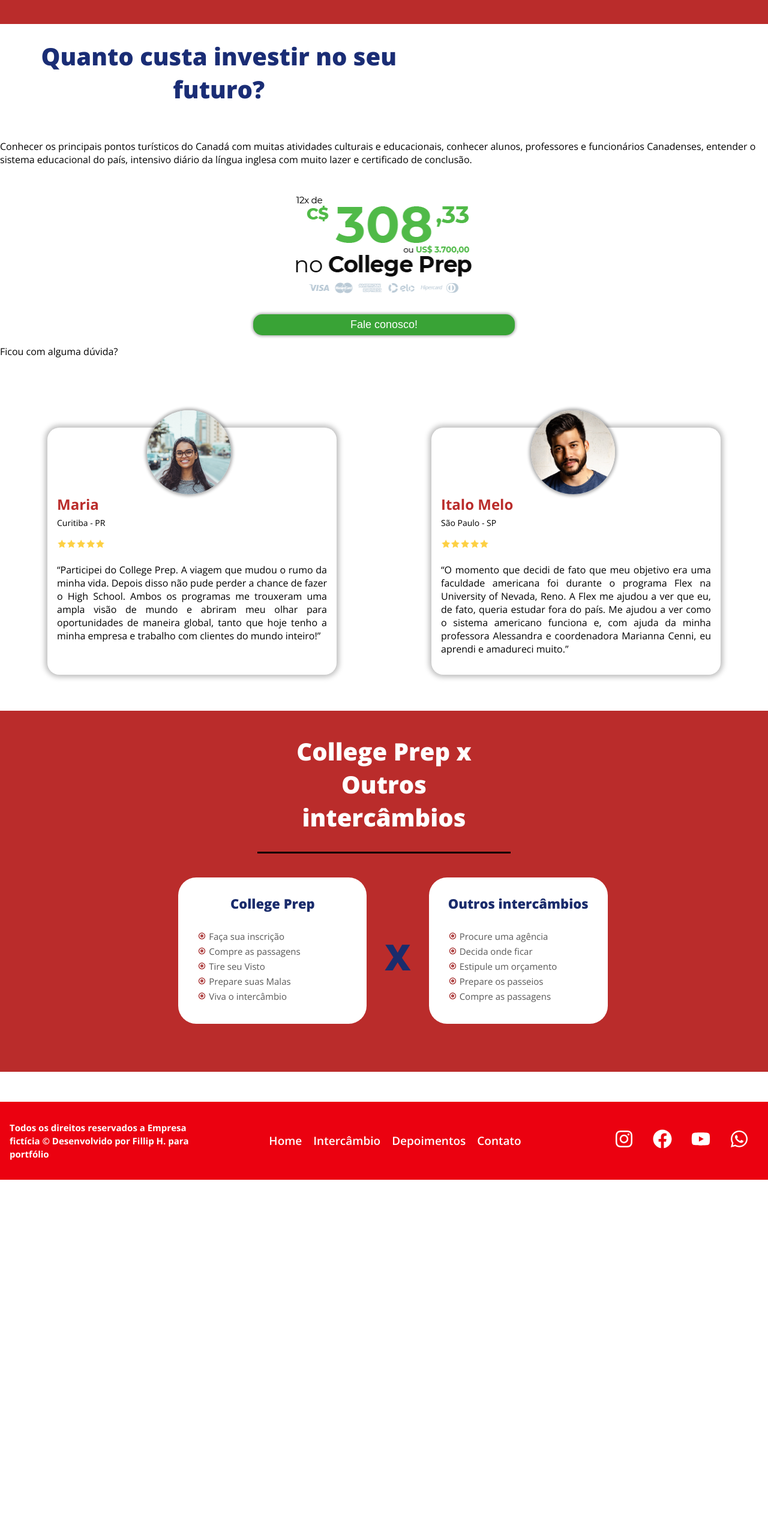
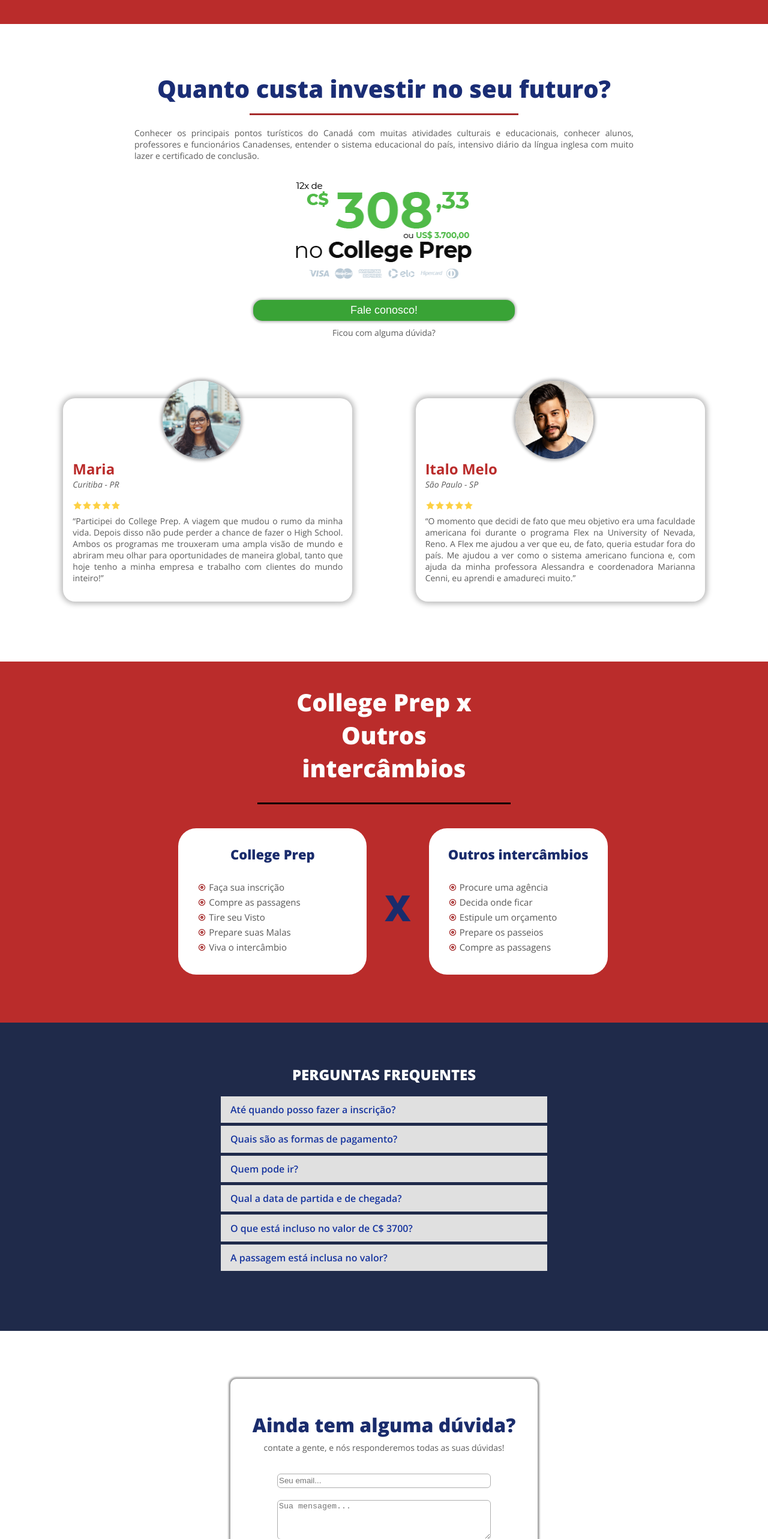
Before and after one commit to DevFillip/landing-page-canada, a JavaScript app: page / in a window 1280 px wide. Shown: the part 2075-4641 px from the top of the page at 60% size. Before the commit the page ends 4042 px from the top, so only its background shows below. Built offline with nearby package versions, Linux system fonts and the light colour scheme; the HTML template or start-up script is replaced by a standard one.

Commit message:
area de contato finalizado

```diff
--- a/src/App.js
+++ b/src/App.js
@@ -7,6 +7,8 @@
 import Investimento from "./components/Sessões/Investimento/Investimento";
 import ListaDeVantagens from "./components/Sessões/Listadecoisasinclusas/ListaDeVantagens"
 import Comparacao from "./components/Sessões/Comparação/Comparacao";
+import FormContato from "./components/Sessões/Entre em contato/FormContato";
+import Faq from "./components/Sessões/FAQ/Faq";
 
 function App() {
   return (
@@ -21,6 +23,8 @@
           <Investimento />
           <Conversao />
           <Comparacao />
+          <Faq />
+          <FormContato />
           <Footer/>
       </Router>
     </div>
--- a/src/components/Layout/Depoimentos/Depoimentos.module.css
+++ b/src/components/Layout/Depoimentos/Depoimentos.module.css
@@ -14,16 +14,20 @@
 
 .depoimentos_container p{
     text-align: justify;
-    color: var(--pretoTotalC-color) ;
+    color: #5a5a5a;
+    font-size: 14px;
+    margin-top: 0px;
 }
 
 .depoimentos_container p:nth-of-type(1){
-    margin-top: -15px;
+    margin-top: -20px;
     font-size: 14px;
+    color: #5a5a5a;
+    font-style: italic;
 }
 
 .img_depoimento{
-    max-width: 140px;
+    max-width: 130px;
     border-radius: 50%;
     position: relative;
     top: -45px;
--- a/src/components/Sessões/Conversão/Conversao.js
+++ b/src/components/Sessões/Conversão/Conversao.js
@@ -10,7 +10,7 @@
         <>
             <div className={styles.venda_container}>
                 <h1>Quanto custa investir no seu futuro?</h1>
-                <span></span>
+                <div className={styles.borda_em_baixo}></div>
                 <p>Conhecer os principais pontos turísticos do Canadá com muitas atividades culturais e educacionais, conhecer alunos, professores e funcionários Canadenses, entender o sistema educacional do país, intensivo diário da língua inglesa com muito lazer e certificado de conclusão.</p>
                 <Venda />
                 <p>Ficou com alguma dúvida?</p>
--- a/src/components/Sessões/Conversão/Conversao.module.css
+++ b/src/components/Sessões/Conversão/Conversao.module.css
@@ -4,22 +4,38 @@
 
 .venda_container h1{
     font-size: 40px;
+    margin-top: 80px;
     color: #1a2d75;
     font-weight: 800;
-    width: 57%;
     text-align: center;
-    padding-bottom: 30px;
+    padding-bottom: 0px;
 }
 
-.venda_container span{
-    height: 2px;
-    width: 40%;
+.borda_em_baixo{
+    height: 3px;
+    width: 35%;
     background-color: brown;
+    margin: 0 auto;
+    margin-top: -12px;
+}
+
+.venda_container p{
+    font-size: 14px;
+    color: #5a5a5a;
+    width: 65%;
+    margin:0 auto;
+    margin-top: 20px;
+    text-align: justify;
+}
+
+.venda_container p:nth-of-type(2){
+    text-align: center;
+    margin-top: 10px;
 }
 
 .depoimentos{
-    justify-content: space-around;
     display: flex;
     flex-wrap: wrap;
-
+    justify-content: space-evenly;
+    margin-bottom: 100px;
 }
--- /dev/null
+++ b/src/components/Sessões/Entre em contato/FormContato.js
@@ -0,0 +1,20 @@
+import styles from './FormContato.module.css'
+
+function FormContato(){
+    return (
+        <div className={styles.contato_container}>
+            <h1>Ainda tem alguma dúvida?</h1>
+            <p>contate a gente, e nós responderemos todas as suas dúvidas!</p>
+
+            <div className={styles.contato}>
+                <form>
+                    <input type="text" placeholder='Seu email...'></input>
+                    <textarea placeholder='Sua mensagem...'></textarea>
+                    <button>Enviar</button>
+                </form>
+            </div>
+        </div>
+    )
+}
+
+export default FormContato
--- /dev/null
+++ b/src/components/Sessões/Entre em contato/FormContato.module.css
@@ -0,0 +1,66 @@
+.contato_container {
+    width: 40%;
+    box-shadow: 0px 0px 3px 3px rgba(0, 0, 0, 0.37);
+    margin: 0 auto;
+    border-radius: 10px;
+    margin-bottom: 70px;
+    padding-bottom: 55px;
+
+}
+
+.contato_container h1 {
+    color: #1a2c6c;
+    font-weight: 800;
+    text-align: center;
+    margin-top: 80px;
+    padding-top: 55px;
+}
+
+.contato_container p{
+    font-size: 14px;
+    color: #5a5a5a;
+    text-align: center;
+    margin-top: -15px;
+}
+
+.contato{
+    width: 500px;
+    margin: 0 auto;
+    text-align: center;
+}
+
+.contato input{
+    width: 350px;
+    margin: 0 auto;
+    margin-top: 20px;
+    border-radius: 6px;
+    height: 20px;
+    border: 0;
+    border: 1px solid rgb(174, 174, 174);
+}
+
+.contato textarea{
+    margin: 0 auto;
+    margin-top: 20px;
+    width: 350px;
+    resize: vertical;
+    height: 60px;
+    border: 0;
+    border-radius: 6px;
+    border: 1px solid rgb(174, 174, 174);
+    margin-bottom: 20px;
+    display: block;
+}
+
+.contato button{
+    padding: 4px 12px;
+    font-size: 15px;
+    border-radius: 4px;
+    border: 0;
+    border: 1px solid rgb(174, 174, 174);
+    background-color: #39A336;
+    color: #fff;
+    text-align: center;
+    width: 350px;
+    font-weight: bold;
+}
--- /dev/null
+++ b/src/components/Sessões/FAQ/Faq.js
@@ -0,0 +1,39 @@
+import styles from './Faq.module.css'
+
+function Faq(){
+
+
+
+    return(
+        <div className={styles.faq_container}>
+            <h2>PERGUNTAS FREQUENTES</h2>
+            <div className={styles.faq_perguntas}>
+                <div className={styles.faq_pergunta}>
+                    <span>Até quando posso fazer a inscrição?</span>
+                </div>
+
+                <div className={styles.faq_pergunta}>
+                    <span>Quais são as formas de pagamento?</span>
+                </div>
+
+                <div className={styles.faq_pergunta}>
+                    <span>Quem pode ir?</span>
+                </div>
+
+                <div className={styles.faq_pergunta}>
+                    <span>Qual a data de partida e de chegada?</span>
+                </div>
+
+                <div className={styles.faq_pergunta}>
+                    <span>O que está incluso no valor de C$ 3700?</span>
+                </div>
+
+                <div className={styles.faq_pergunta}>
+                    <span>A passagem está inclusa no valor?</span>
+                </div>
+            </div>
+        </div>
+    )
+}
+
+export default Faq
--- /dev/null
+++ b/src/components/Sessões/FAQ/Faq.module.css
@@ -0,0 +1,27 @@
+.faq_container{
+    background-color: #1f2a4a;
+    color: #fff;
+    padding-top: 50px;
+}
+
+.faq_container h2{
+    font-weight: 800;
+    text-align: center;
+}
+
+.faq_perguntas{
+    padding-bottom: 100px;
+}
+
+.faq_pergunta{
+    background-color: #e0e0e0;
+    width: 40%;
+    margin: 0 auto;
+    padding: .7em 1em;
+    margin-top: 5px;
+}
+
+.faq_pergunta span{
+    font-weight: 600;
+    color: #17359f;
+}
```
Also changed, not shown: src/imgs/blue.png (added).
